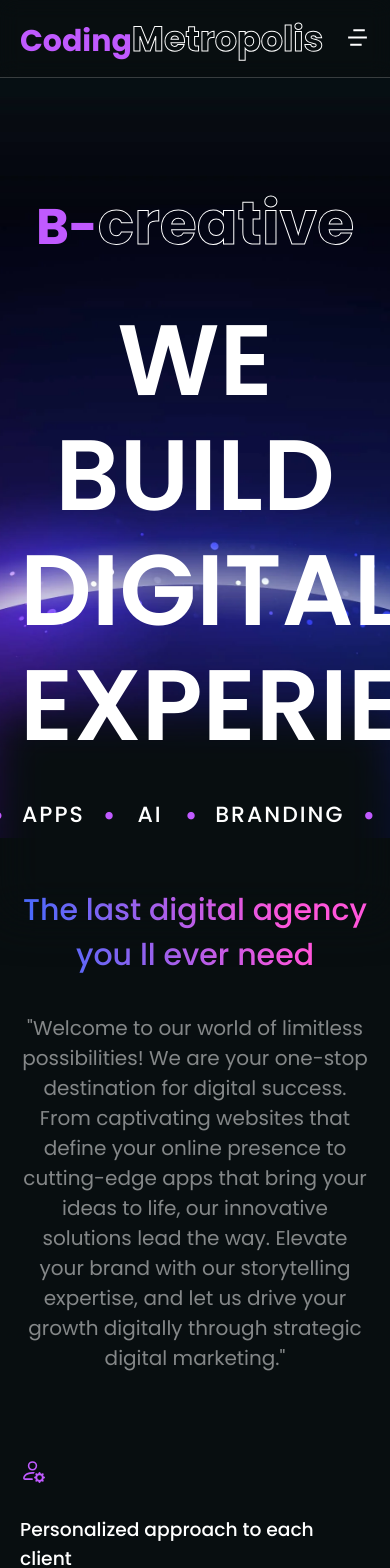
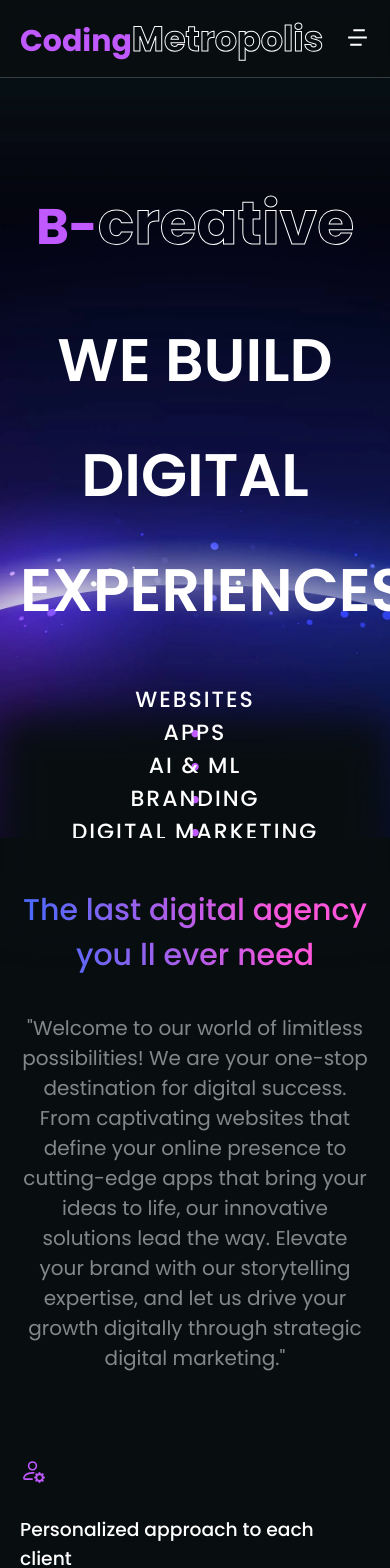
Before and after one commit to codingmetropolis/codingmetropoils, a Next.js app: page / in a window 390 px wide. Shown: the top 1568 px of the page. Built offline with nearby package versions, Linux system fonts and the light colour scheme.

Commit message:
fix: responsive

```diff
--- a/components/common/Footer.js
+++ b/components/common/Footer.js
@@ -1,7 +1,7 @@
 import Link from "next/link"
 import { TitleLogo } from "./Title"
 import { BsFacebook } from "react-icons/bs"
-import { AiFillBehanceCircle, AiFillInstagram, AiFillLinkedin } from "react-icons/ai"
+import { AiFillBehanceCircle, AiFillInstagram, AiFillLinkedin, AiFillYoutube } from "react-icons/ai"
 
 const Footer = () => {
   return (
@@ -69,7 +69,7 @@ const Footer = () => {
                 </li>
                 <li>
                   <Link href='/'>
-                    <AiFillBehanceCircle size={25} />
+                    <AiFillYoutube size={25} />
                   </Link>
                 </li>
                 <li>
--- a/styles/global.scss
+++ b/styles/global.scss
@@ -35,6 +35,24 @@
       font-size: $xll;
       line-height: 0;
       color: $purple;
+    }
+  }
+  @media screen and (max-width: 800px) {
+    .hero-title {
+      font-size: $xll;
+    }
+    .sub-heading {
+      display: flex;
+      flex-direction: column;
+      align-items: center;
+      .titleSm {
+        margin: 0 $xl-1;
+      }
+      span {
+        font-size: $xll;
+        line-height: 0;
+        color: $purple;
+      }
     }
   }
 }
@@ -161,6 +179,7 @@ footer {
     line-height: 0;
     padding-top: $xl-1;
     margin-bottom: $xll;
+    font-size: $xl-5;
   }
   h3 {
     font-weight: 400;
```
